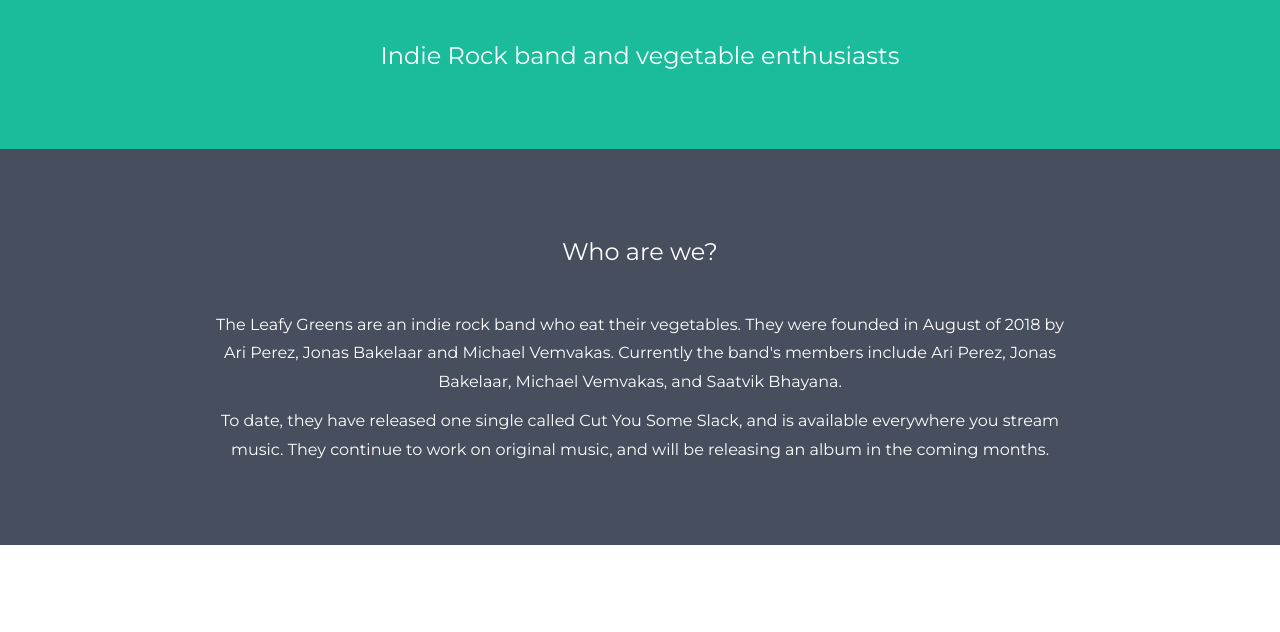
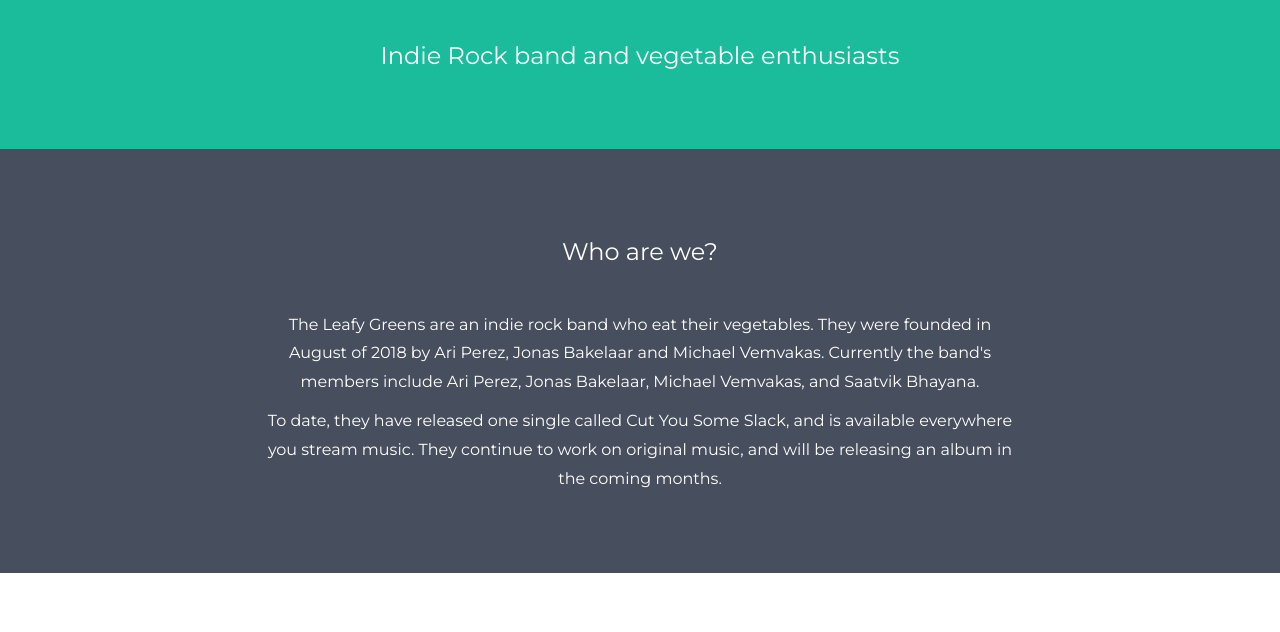
Before and after one commit to theleafygreens/theleafygreens.github.io, a plain HTML site: page index.html in a window 1280 px wide. Shown: the part 526-1158 px from the top of the page. Drawn offline with nearby package versions, Linux system fonts and the light colour scheme.

Commit message:
fixed about page margins

```diff
--- a/index.html
+++ b/index.html
@@ -67,8 +67,8 @@
 }
 
 .about-text{
-    margin-left: 200px;
-    margin-right: 200px;
+    margin-left: 20%;
+    margin-right: 20%;
 }
 
   </style>
```
